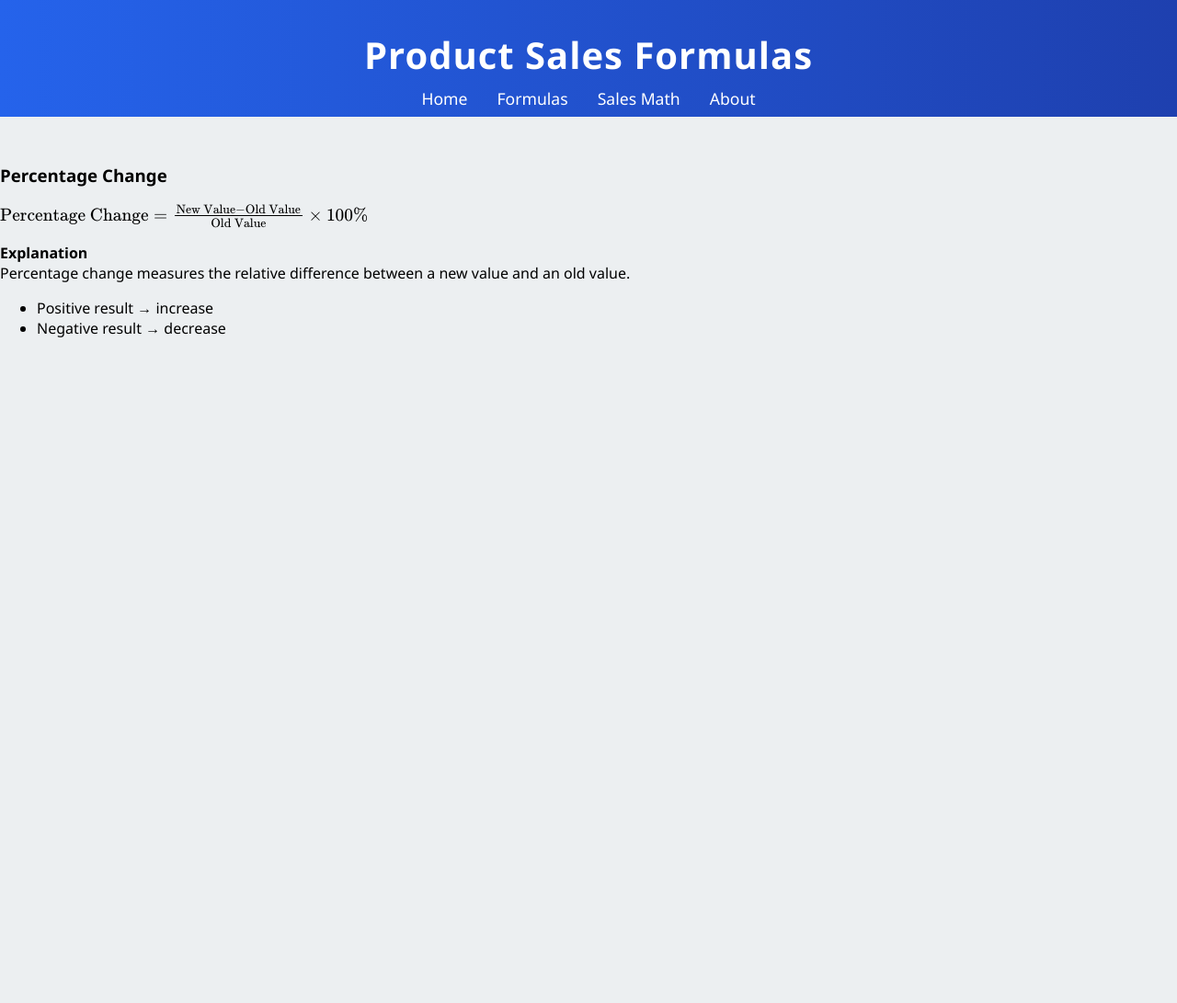
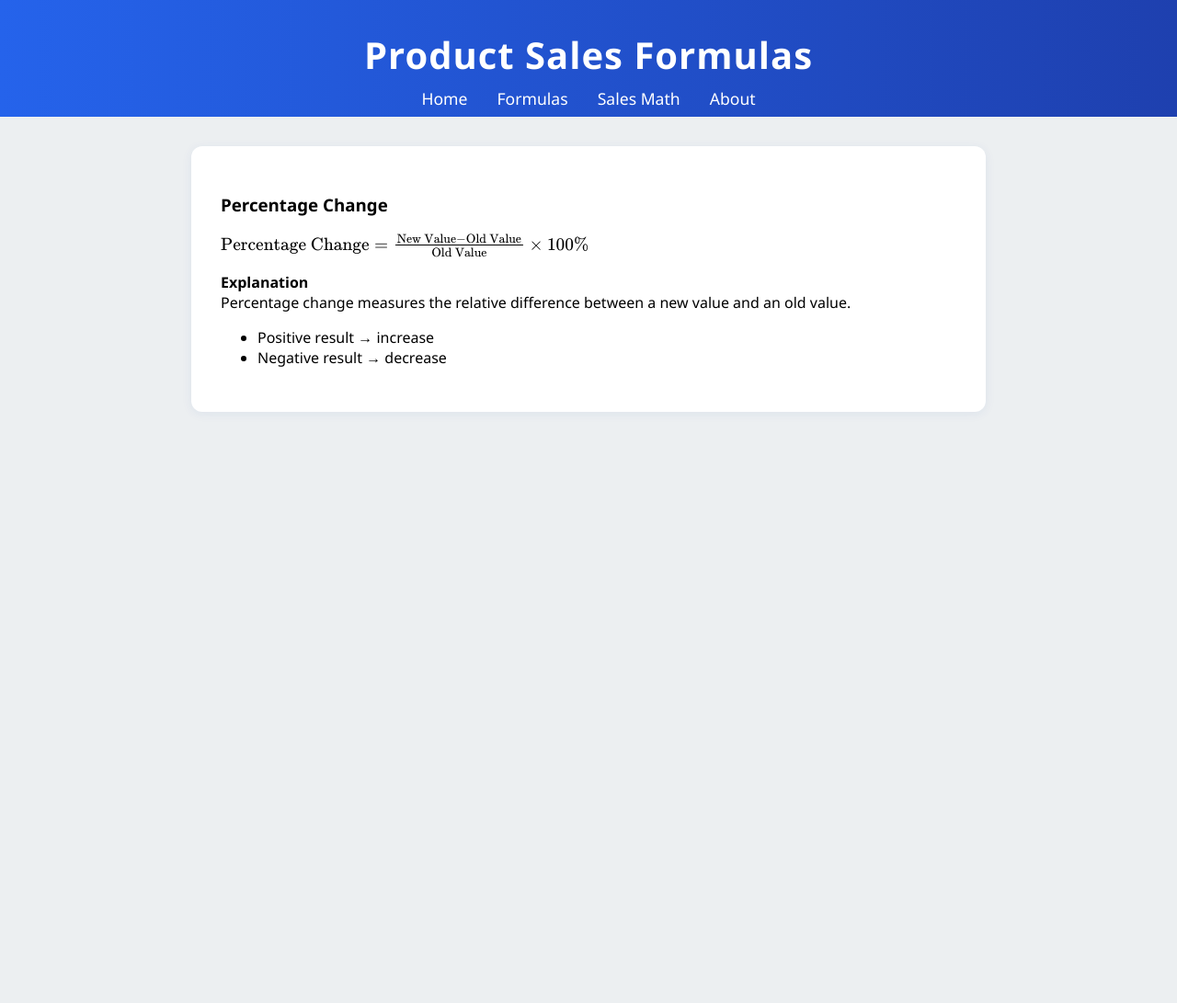
Before and after one commit to jaymcc2/product-sales-formulas, a Jekyll site: the page built from index.md, in a window 1280 px wide. Shown: the whole page at 92% size. Built offline with Jekyll 4.4.1, drawn with Linux system fonts in a browser that asks for light colours.

Commit message:
fixed main-content

```diff
--- a/assets/style.css
+++ b/assets/style.css
@@ -52,7 +52,7 @@ body {
   min-height: 100vh;
   padding: 2rem 0;
 }
-.main-container {
+.main-content {
   background: #fff;
   max-width: 800px;
   margin: 0 auto;
```
